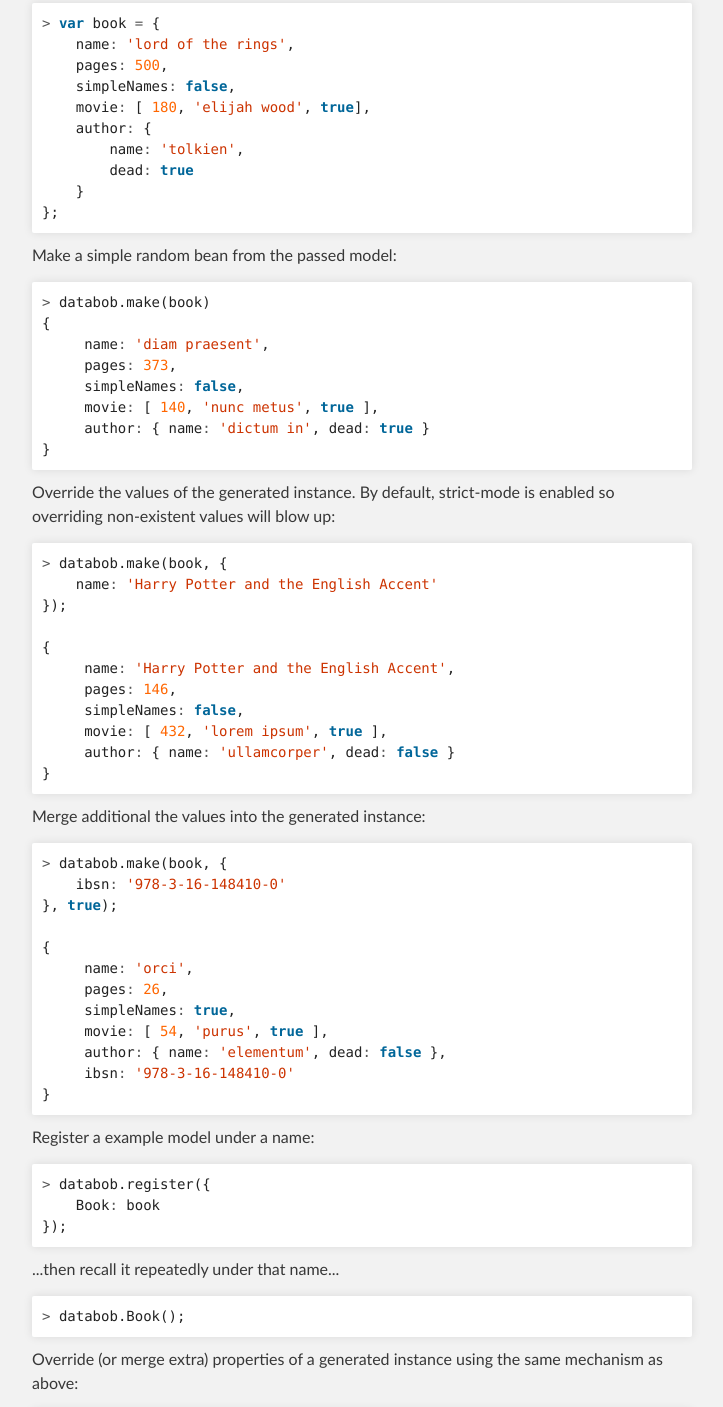
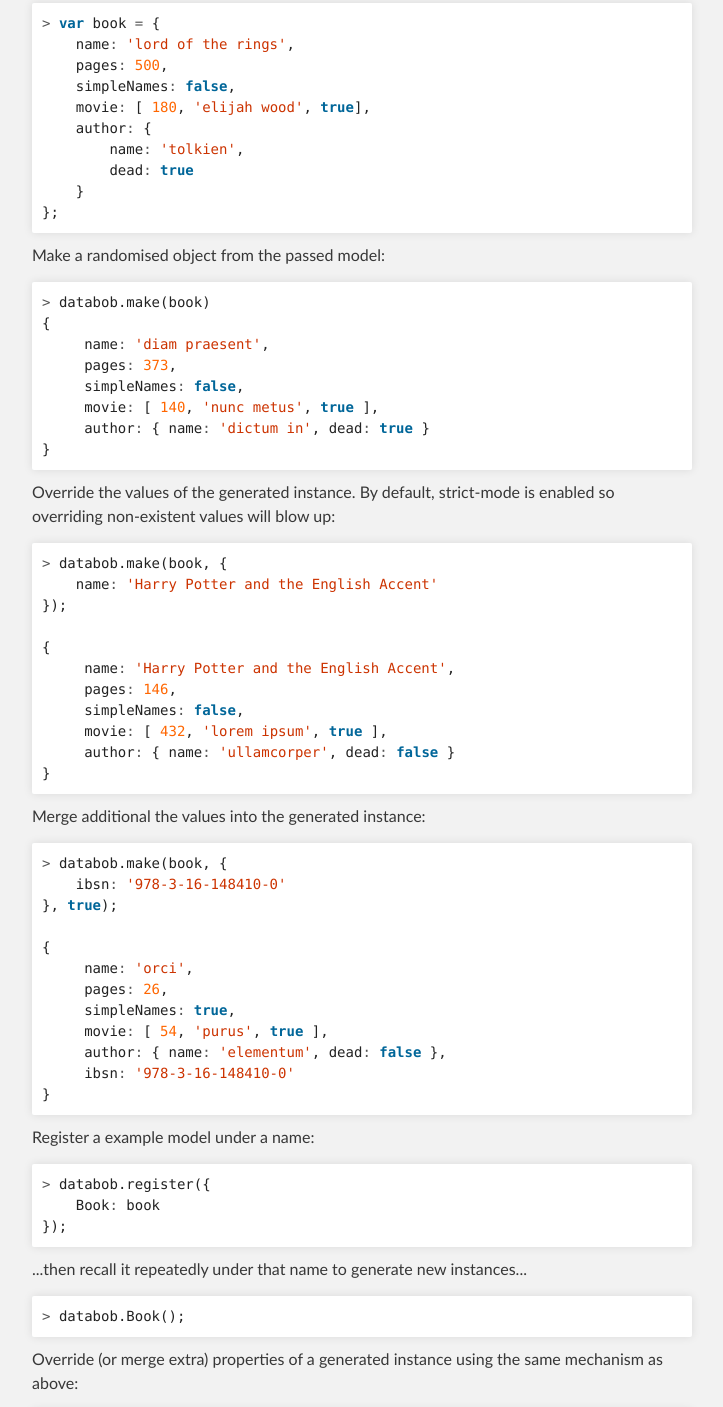
Before and after one commit to daviddenton/databob, a plain HTML site: page index.html in a window 1280 px wide. Shown: the part 2513-3920 px from the top of the page, without its empty margins (288-1011 px from the left). Drawn offline with Linux system fonts and the light colour scheme.

```diff
--- a/index.html
+++ b/index.html
@@ -85,7 +85,7 @@
 <span class="p">};</span>
 </pre></div>
 
-<p>Make a simple random bean from the passed model:</p>
+<p>Make a randomised object from the passed model:</p>
 
 <div class="highlight highlight-javascript"><pre><span class="o">&gt;</span> <span class="nx">databob</span><span class="p">.</span><span class="nx">make</span><span class="p">(</span><span class="nx">book</span><span class="p">)</span>
 <span class="p">{</span>
@@ -135,7 +135,7 @@
 <span class="p">});</span>
 </pre></div>
 
-<p>...then recall it repeatedly under that name...</p>
+<p>...then recall it repeatedly under that name to generate new instances...</p>
 
 <div class="highlight highlight-javascript"><pre><span class="o">&gt;</span> <span class="nx">databob</span><span class="p">.</span><span class="nx">Book</span><span class="p">();</span>
 </pre></div>
```
Also changed, not shown: params.json (+1 -1 lines).
